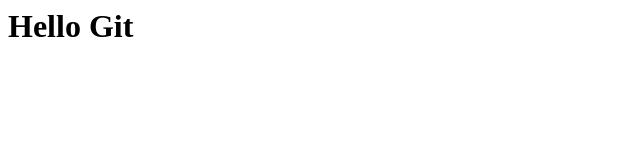
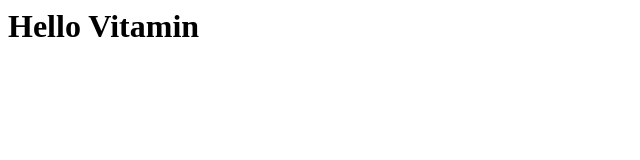
Before and after one commit to GestaRegum/testgit, a plain HTML site: page index.html in a window 1280 px wide. Shown: the whole page, without its empty margins (0-640 px from the left). Drawn offline with Linux system fonts and the light colour scheme.

Commit message:
Wrong Commit

```diff
--- a/index.html
+++ b/index.html
@@ -1 +1 @@
-<h1>Hello Git</h1>
+<h1>Hello Vitamin</h1>
```
